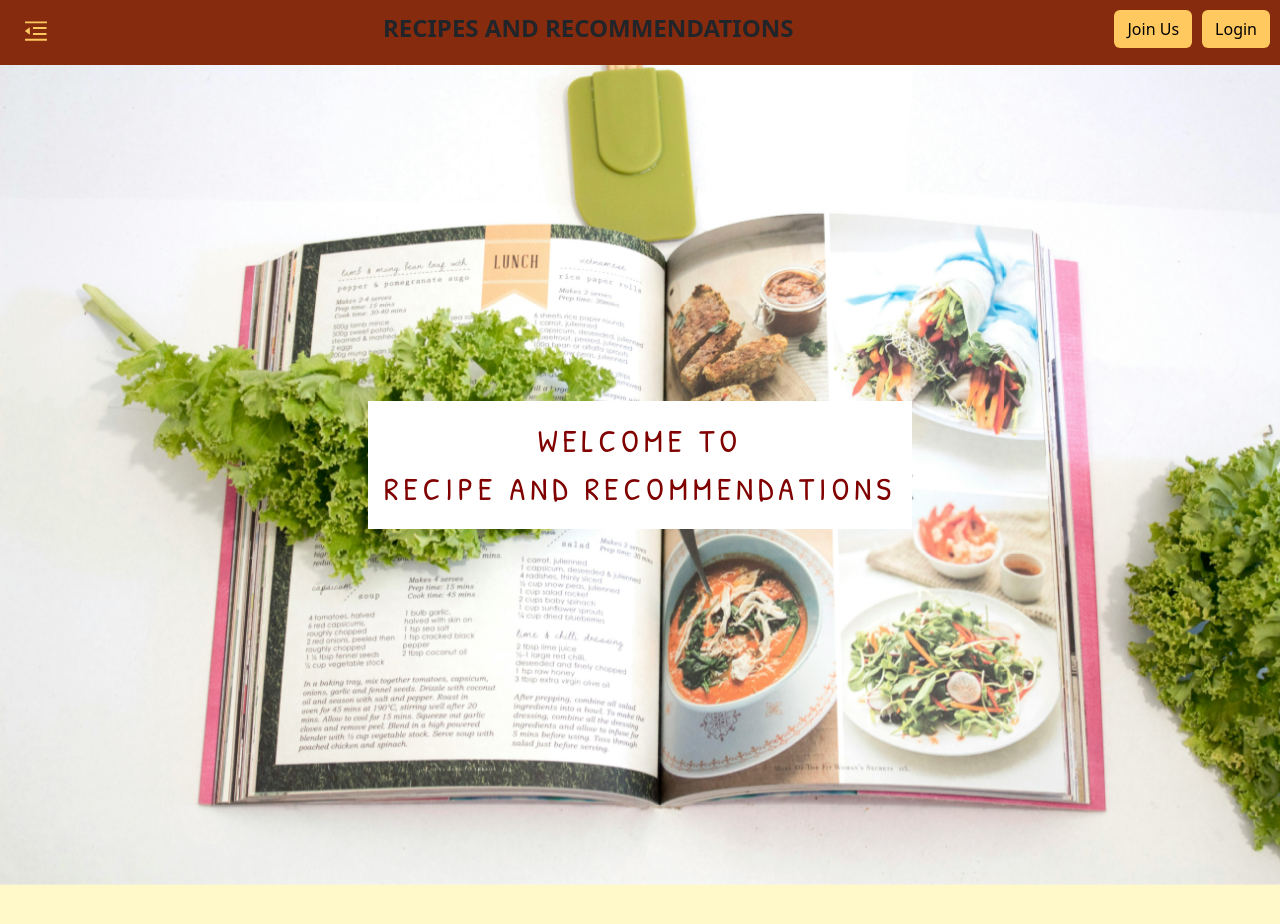
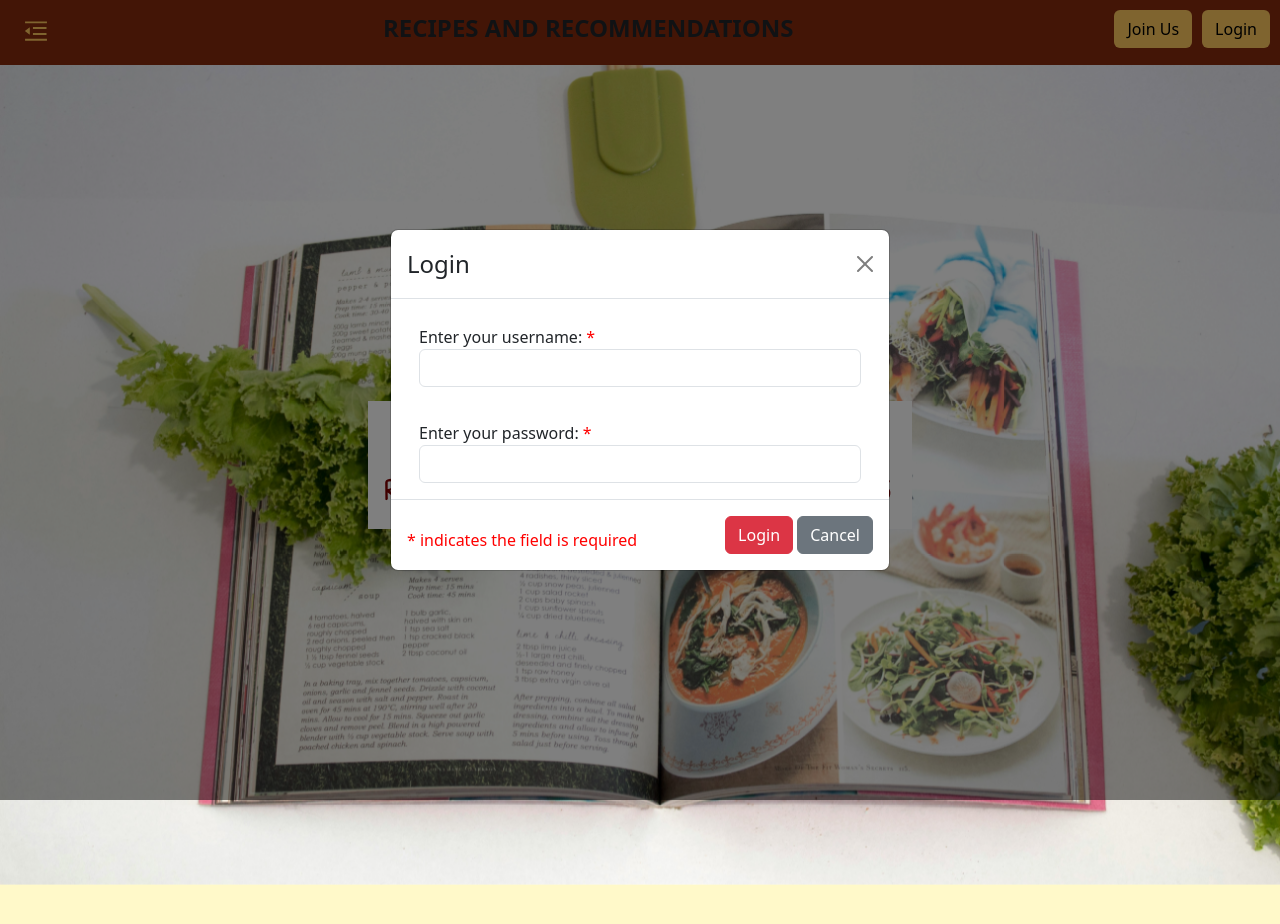
Before and after one commit to Ank-22/Web-Dev-Project, a React (Create React App) app in the folder client/recipe-recommendation-web-app/: page / in a window 1280 px wide. Both pictures are taken after a click on the button "Login". Shown: the top 924 px of the page. Built offline with nearby package versions, Linux system fonts and the light colour scheme.

Commit message:
feat: created login and signup modal forms

```diff
--- /dev/null
+++ b/client/recipe-recommendation-web-app/src/components/Navigation/forms/LoginModal.tsx
@@ -0,0 +1,48 @@
+import {Button, Modal} from "react-bootstrap";
+import React from "react";
+
+function LoginModal(props: any) {
+    const { show, onHide} = props;
+    return (
+        <Modal show={show} onHide={onHide} centered>
+            <Modal.Header closeButton>
+                <Modal.Title>Login</Modal.Title>
+            </Modal.Header>
+            <Modal.Body>
+                <div className="container">
+                    <div className="row">
+                        <div className="col">
+                            <label htmlFor="userInput">Enter your username: <span
+                                className="mandatory-indicator"> *</span>
+                            </label>
+                            <br />
+                            <input type="text" id="userInput" className="form-control" />
+                            <br />
+                            <label htmlFor="passwordInput">Enter your password: <span
+                                className="mandatory-indicator"> *</span>
+                            </label>
+                            <br />
+                            <input type="text" id="passwordInput" className="form-control" />
+                        </div>
+                    </div>
+                </div>
+            </Modal.Body>
+            <Modal.Footer className="d-flex justify-content-between align-items-center">
+
+                <div className="text-start">
+                    <span className="mandatory-indicator">* indicates the field is required</span>
+                </div>
+                <div>
+                    <Button variant="danger" onClick={() => { onHide(); }}>
+                        Login
+                    </Button>
+                    {" "}
+                    <Button variant="secondary" onClick={onHide}>
+                        Cancel
+                    </Button>
+                </div>
+            </Modal.Footer>
+        </Modal>
+    );
+}
+export default LoginModal;
--- /dev/null
+++ b/client/recipe-recommendation-web-app/src/components/Navigation/forms/SignUpModal.tsx
@@ -0,0 +1,48 @@
+import {Button, Modal} from "react-bootstrap";
+import React from "react";
+
+function SignUpModal(props: any) {
+    const { show, onHide} = props;
+    return (
+        <Modal show={show} onHide={onHide} centered>
+            <Modal.Header closeButton>
+                <Modal.Title>Sign Up</Modal.Title>
+            </Modal.Header>
+            <Modal.Body>
+                <div className="container">
+                    <div className="row">
+                        <div className="col">
+                            <label htmlFor="userInput">Enter your username: <span
+                                className="mandatory-indicator"> *</span>
+                            </label>
+                            <br />
+                            <input type="text" id="userInput" className="form-control" />
+                            <br />
+                            <label htmlFor="passwordInput">Enter your password: <span
+                                className="mandatory-indicator"> *</span>
+                            </label>
+                            <br />
+                            <input type="text" id="passwordInput" className="form-control" />
+                        </div>
+                    </div>
+                </div>
+            </Modal.Body>
+            <Modal.Footer className="d-flex justify-content-between align-items-center">
+
+                <div className="text-start">
+                    <span className="mandatory-indicator">* indicates the field is required</span>
+                </div>
+                <div>
+                    <Button variant="danger" onClick={() => { onHide(); }}>
+                        Create Account
+                    </Button>
+                    {" "}
+                    <Button variant="secondary" onClick={onHide}>
+                        Cancel
+                    </Button>
+                </div>
+            </Modal.Footer>
+        </Modal>
+    );
+}
+export default SignUpModal;
--- a/client/recipe-recommendation-web-app/src/components/Navigation/index.tsx
+++ b/client/recipe-recommendation-web-app/src/components/Navigation/index.tsx
@@ -1,8 +1,21 @@
 import './index.css'
 import 'bootstrap/dist/css/bootstrap.min.css';
 import {AiOutlineMenuFold} from "react-icons/ai";
+import {useState} from "react";
+import SignUpModal from "./forms/SignUpModal";
+import LoginModal from "./forms/LoginModal";
 
 function RecipeNavigation() {
+    const [showSignUp, setShowSignUp] = useState(false);
+    const [showLogin, setShowLogin] = useState(false);
+
+
+    const handleSignUp = () => {
+        setShowSignUp(true);
+    }
+    const handleLogin = () => {
+        setShowLogin(true);
+    }
     return (
         <div className="header_block">
             <button className="float-start btn"
@@ -11,13 +24,17 @@ function RecipeNavigation() {
 
             <span className="align-content-center fw-bold" style={{marginTop:"10px"}}>RECIPES AND RECOMMENDATIONS</span>
             <button className="btn float-end " style={{marginTop: "10px", marginRight: "10px",
-                background: "#FFC95F", color: "black"}}>
+                background: "#FFC95F", color: "black"}} onClick={() => handleLogin()}>
                 Login
             </button>
             <button className="btn float-end " style={{marginTop: "10px", marginRight: "10px",
-                background: "#FFC95F", color: "black"}}>
+                background: "#FFC95F", color: "black"}} onClick={() => handleSignUp()}>
                 Join Us
             </button>
+
+            <SignUpModal show={showSignUp} onHide={() => setShowSignUp(false)}/>
+            <LoginModal show={showLogin} onHide={() => setShowLogin(false)}/>
+
         </div>
     );
 }
--- a/client/recipe-recommendation-web-app/src/index.css
+++ b/client/recipe-recommendation-web-app/src/index.css
@@ -76,6 +76,11 @@ code {
   background-color: #FFF9C9;
 }
 
+.mandatory-indicator {
+  color: red;
+  font-size: 1rem;
+}
+
 .downshift {
   padding-top: 65px;
 }
```
